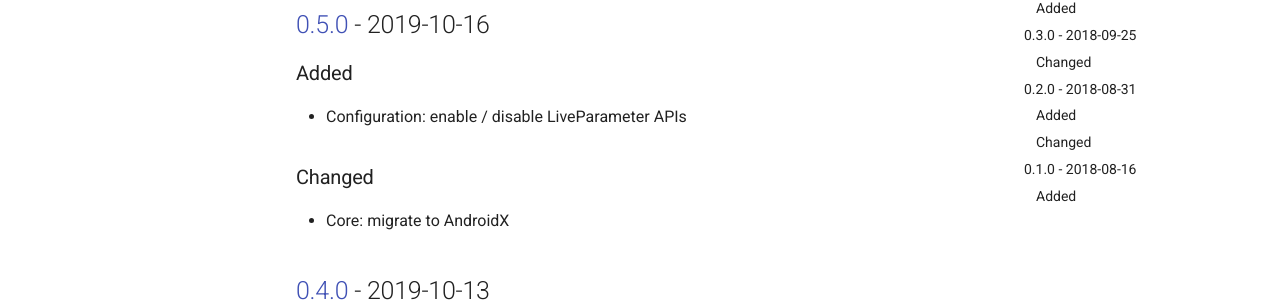
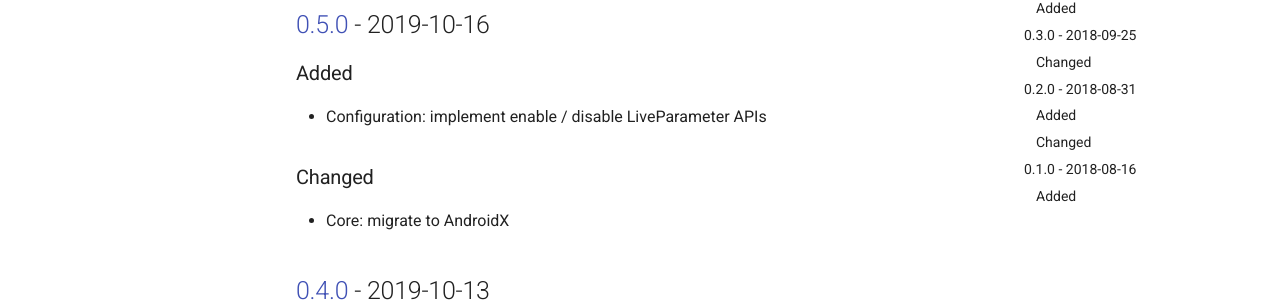
Before and after one commit to ArthurVimond/oscleton-sdk-doc, an MkDocs documentation site: the page built from public/docs/more/android-changelog.md, in a window 1280 px wide and 900 px high. Shown: the part 286-588 px from the top of the window. Built offline with MkDocs 1.6.1 and Material for MkDocs 9.7.7, drawn with Linux system fonts in a browser that asks for light colours.

Commit message:
doc(more): precise 0.5.0 changelog

```diff
--- a/public/docs/more/android-changelog.md
+++ b/public/docs/more/android-changelog.md
@@ -5,7 +5,7 @@ The format is based on [Keep a Changelog] and this project adheres to [Semantic
 ## [0.5.0] - 2019-10-16
 
 ### Added
-- Configuration: enable / disable LiveParameter APIs
+- Configuration: implement enable / disable LiveParameter APIs
 
 ### Changed
 - Core: migrate to AndroidX
```
